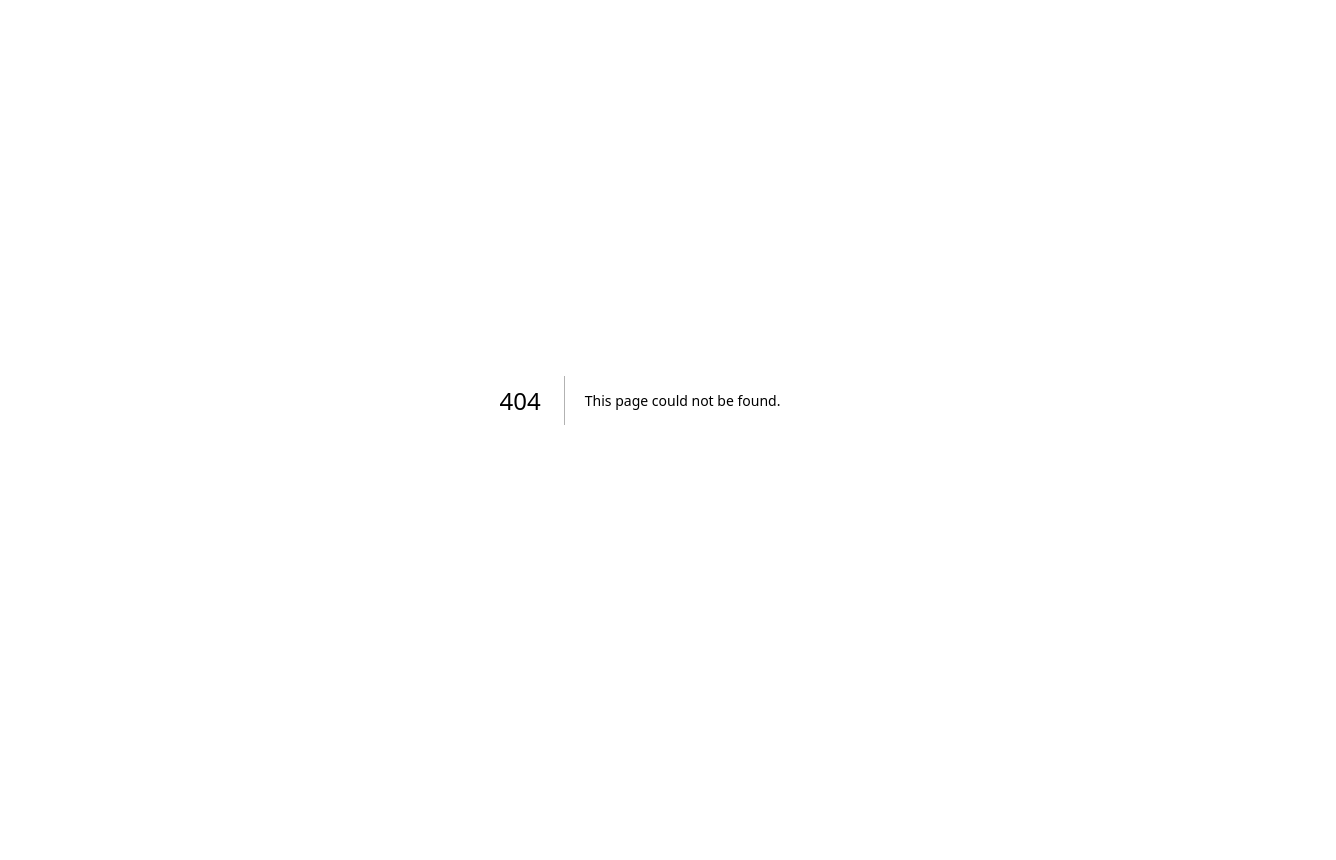
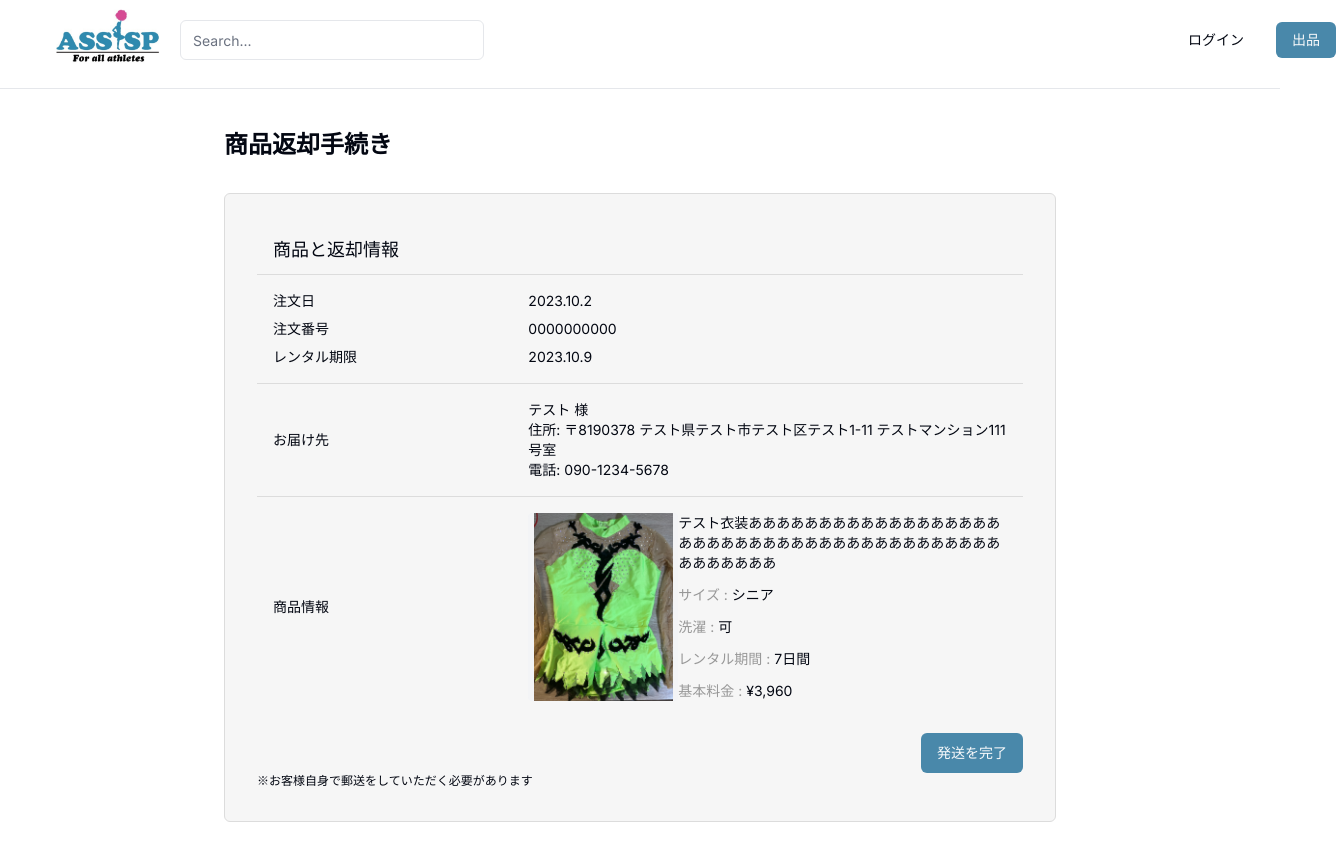
Before and after one commit to zawazawa84/assispo, a Next.js app: page /mypage/orderhistory/1 in a window 1280 px wide. Before the commit this address had no page. Shown: the top 860 px of the page, 1336 px wide, since content can reach past the window. Before the commit the page ends 800 px from the top, so only its background shows below. Built offline with nearby package versions, Linux system fonts and the light colour scheme.

Commit message:
商品返却手続きページの実装

```diff
--- /dev/null
+++ b/src/app/mypage/orderhistory/[orderId]/page.tsx
@@ -0,0 +1,5 @@
+import { ReturnCostume } from '@/features/mypage/pages/ReturnCostume';
+
+export default function ReturnCostumePage() {
+  return <ReturnCostume />;
+}
--- /dev/null
+++ b/src/features/mypage/pages/ReturnCostume.tsx
@@ -0,0 +1,104 @@
+import { Header } from '@/components/Layout/Header';
+import { Button } from '@/components/ui/button';
+import { Separator } from '@/components/ui/separator';
+import {
+  Table,
+  TableBody,
+  TableCell,
+  TableHead,
+  TableHeader,
+  TableRow,
+} from '@/components/ui/table';
+import Image from 'next/image';
+
+export const ReturnCostume = () => {
+  return (
+    <>
+      <header className="sticky top-0 z-10 bg-white">
+        <Header />
+        <Separator className="my-2" />
+      </header>
+      <div className="h-screen space-y-8 mt-10 ml-56 mr-56">
+        <h1 className="text-2xl font-semibold">商品返却手続き</h1>
+        <div className="p-8 border border-[#dcdcdc] rounded-md bg-[#f6f6f6]">
+          <Table className="">
+            <TableHeader>
+              <TableRow>
+                <TableHead>商品と返却情報</TableHead>
+              </TableRow>
+            </TableHeader>
+            <TableBody>
+              <TableRow className="border-b-0">
+                <TableCell className="pt-4 pb-1">注文日</TableCell>
+                <TableCell className="pt-4 pb-1">2023.10.2</TableCell>
+              </TableRow>
+              <TableRow className="border-b-0">
+                <TableCell className="py-1">注文番号</TableCell>
+                <TableCell className="py-1">0000000000</TableCell>
+              </TableRow>
+              <TableRow>
+                <TableCell className="pt-1 pb-4">レンタル期限</TableCell>
+                <TableCell className="pt-1 pb-4">2023.10.9</TableCell>
+              </TableRow>
+              <TableRow>
+                <TableCell>
+                  <p>お届け先</p>
+                </TableCell>
+                <TableCell className="max-w-sm">
+                  {' '}
+                  <p>テスト 様</p>
+                  <p>
+                    住所: 〒8190378 テスト県テスト市テスト区テスト1-11
+                    テストマンション111号室
+                  </p>
+                  <p>電話: 090-1234-5678</p>
+                </TableCell>
+              </TableRow>
+              <TableRow>
+                <TableCell>商品情報</TableCell>
+                <TableCell className="w-2/3">
+                  <div className="flex">
+                    <Image
+                      src={`/item3.png`}
+                      alt=""
+                      width={150}
+                      height={220}
+                      className="rounded-sm object-contain aspect-square bg-secondary"
+                    />
+                    <div className="space-y-3">
+                      <p>
+                        テスト衣装ああああああああああああああああああああああああああああああああああああああああああああああああ
+                      </p>
+                      <p className="text-sm">
+                        <span className="text-[#989898]">サイズ :</span> シニア
+                      </p>
+                      <p className="text-sm">
+                        <span className="text-[#989898]">洗濯 :</span> 可
+                      </p>
+                      <p className="text-sm">
+                        <span className="text-[#989898]">レンタル期間 :</span>{' '}
+                        7日間
+                      </p>
+                      <p className="text-sm">
+                        <span className="text-[#989898]">基本料金 :</span>{' '}
+                        ¥3,960
+                      </p>
+                    </div>
+                  </div>
+                </TableCell>
+              </TableRow>
+            </TableBody>
+          </Table>
+          <div className="flex justify-end">
+            <Button className="mt-4 bg-themeblue inline-block place-items-end">
+              発送を完了
+            </Button>
+          </div>
+          <p className="text-xs">
+            ※お客様自身で郵送をしていただく必要があります
+          </p>
+        </div>
+      </div>
+    </>
+  );
+};
--- a/src/gen/$path.ts
+++ b/src/gen/$path.ts
@@ -23,6 +23,12 @@ export const pagesPath = {
   },
   "mypage": {
     "orderhistory": {
+      _orderId: (orderId: string | number) => ({
+        "complete": {
+          $url: (url?: { hash?: string }) => ({ pathname: '/mypage/orderhistory/[orderId]/complete' as const, query: { orderId }, hash: url?.hash, path: `/mypage/orderhistory/${orderId}/complete${buildSuffix(url)}` })
+        },
+        $url: (url?: { hash?: string }) => ({ pathname: '/mypage/orderhistory/[orderId]' as const, query: { orderId }, hash: url?.hash, path: `/mypage/orderhistory/${orderId}${buildSuffix(url)}` })
+      }),
       $url: (url?: { hash?: string }) => ({ pathname: '/mypage/orderhistory' as const, hash: url?.hash, path: `/mypage/orderhistory${buildSuffix(url)}` })
     },
     $url: (url?: { hash?: string }) => ({ pathname: '/mypage' as const, hash: url?.hash, path: `/mypage${buildSuffix(url)}` })
```
